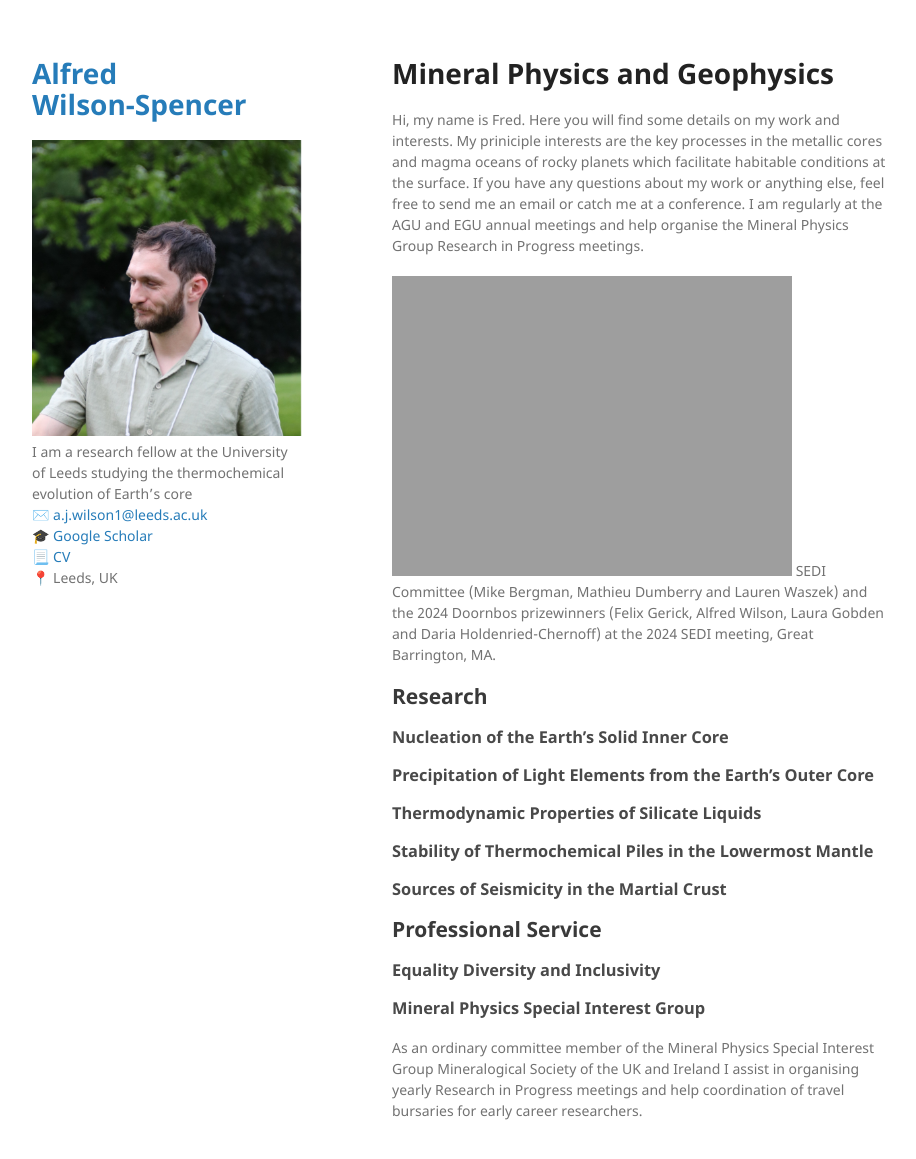
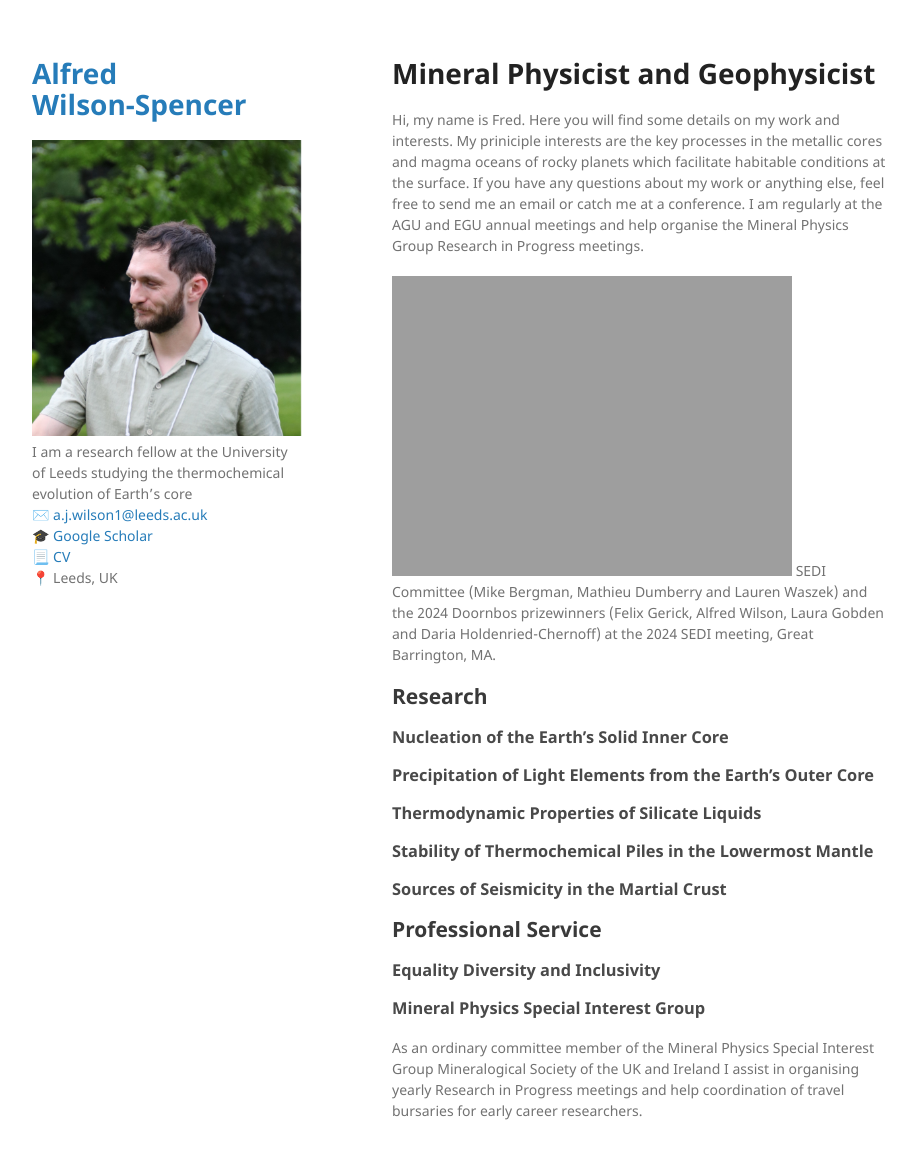
Before and after one commit to Fwilson93/Portfolio, a Jekyll site: the page built from index.md, in a window 1280 px wide and 1191 px high. Shown: the top 1159 px of the window, without its empty margins (178-1094 px from the left). Built offline with Jekyll 4.4.1, drawn with Linux system fonts in a browser that asks for light colours; our own code applies the rules of GitHub Pages for plain Markdown files.

Commit message:
Update index.md

```diff
--- a/index.md
+++ b/index.md
@@ -2,7 +2,7 @@
 layout: default
 ---
 
-# Mineral Physics and Geophysics
+# Mineral Physicist and Geophysicist
 
 Hi, my name is Fred. Here you will find some details on my work and interests. My priniciple interests are the key processes in the metallic cores and magma oceans of rocky planets which facilitate habitable conditions at the surface. If you have any questions about my work or anything else, feel free to send me an email or catch me at a conference. I am regularly at the AGU and EGU annual meetings and help organise the Mineral Physics Group Research in Progress meetings.
 
```
